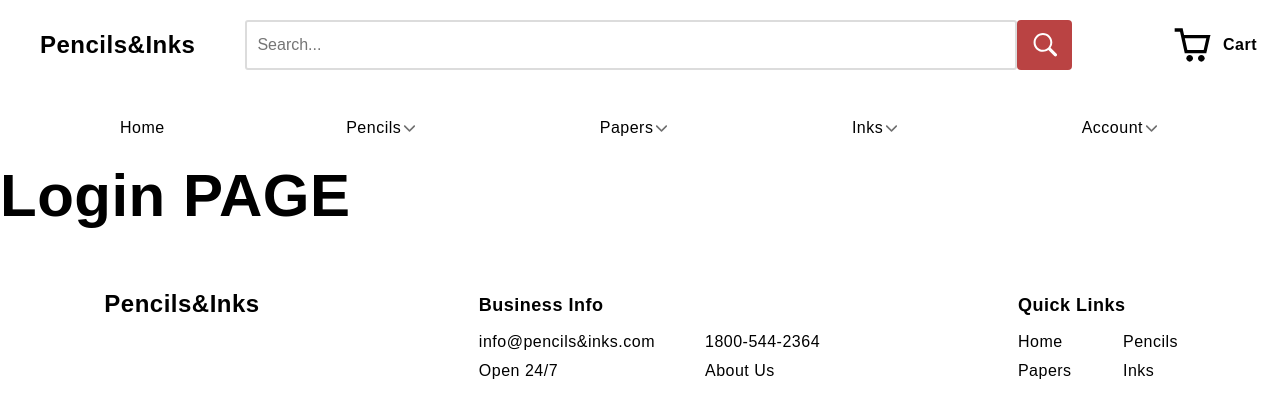
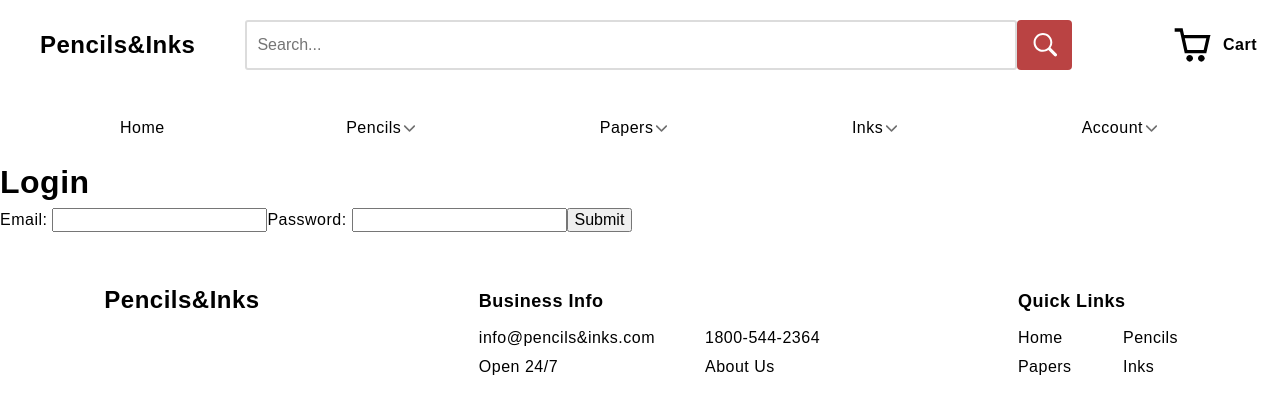
Before and after one commit to ElierHP/pencils-and-inks, a Next.js app: page /login in a window 1280 px wide. Shown: the top 418 px of the page. Built offline with nearby package versions, Linux system fonts and the light colour scheme.

Commit message:
Add User login.

```diff
--- a/src/pages/featured.js
+++ b/src/pages/featured.js
@@ -1,4 +1,4 @@
-import React, { useState, useEffect } from "react";
+import React from "react";
 import Layout from "../components/layout/Layout";
 import axios from "axios";
 import { useQuery } from "react-query";
--- a/src/pages/login.js
+++ b/src/pages/login.js
@@ -1,9 +1,54 @@
+import React, { useState } from "react";
 import Layout from "../components/layout/Layout";
+import axios from "axios";
+import { useRouter } from "next/router";
 
 export default function Login() {
+  const [email, setEmail] = useState("");
+  const [password, setPassword] = useState("");
+
+  const router = useRouter();
+
+  const LoginUser = async (e) => {
+    e.preventDefault();
+    try {
+      // Send login request to server
+      const res = await axios.post(
+        "http://localhost:3000/login",
+        {
+          email,
+          password,
+        },
+        { withCredentials: true }
+      );
+
+      // Redirect to home page if successful
+      if (res.status === 200) {
+        router.push("/");
+      }
+    } catch (error) {
+      console.log(error);
+    }
+  };
+
   return (
     <Layout>
-      <h1>Login PAGE</h1>
+      <h1>Login</h1>
+      <form onSubmit={LoginUser}>
+        <label htmlFor="">Email: </label>
+        <input
+          type="email"
+          value={email}
+          onChange={(e) => setEmail(e.target.value)}
+        />
+        <label htmlFor="">Password: </label>
+        <input
+          type="password"
+          value={password}
+          onChange={(e) => setPassword(e.target.value)}
+        />
+        <input type="submit" />
+      </form>
     </Layout>
   );
 }
--- a/src/styles/globalStyles.js
+++ b/src/styles/globalStyles.js
@@ -68,9 +68,6 @@ export default function GlobalStyles() {
         ,
         h1 {
           font-size: ${theme.fontSizes.heading}rem;
-          ${theme.mq()[1]} {
-            font-size: ${theme.fontSizes.largeHeading}rem;
-          }
         }
         ,
         h2 {
--- a/src/styles/theme.js
+++ b/src/styles/theme.js
@@ -8,7 +8,6 @@ const theme = {
     mediumLarge: 1.8,
     large: 2.4,
     heading: 3.2,
-    largeHeading: 6,
   },
   fontWeights: {
     thin: 300,
```
